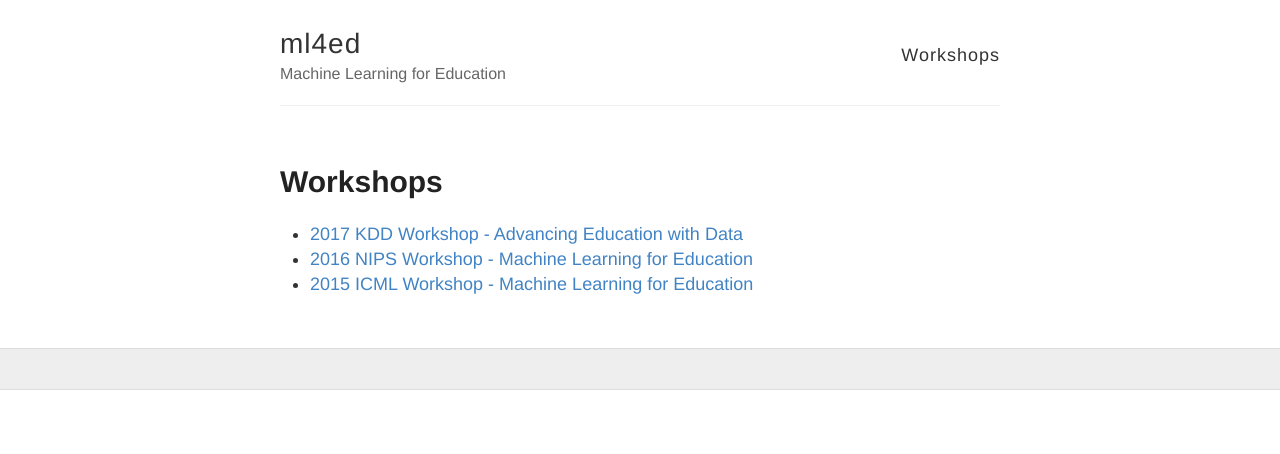
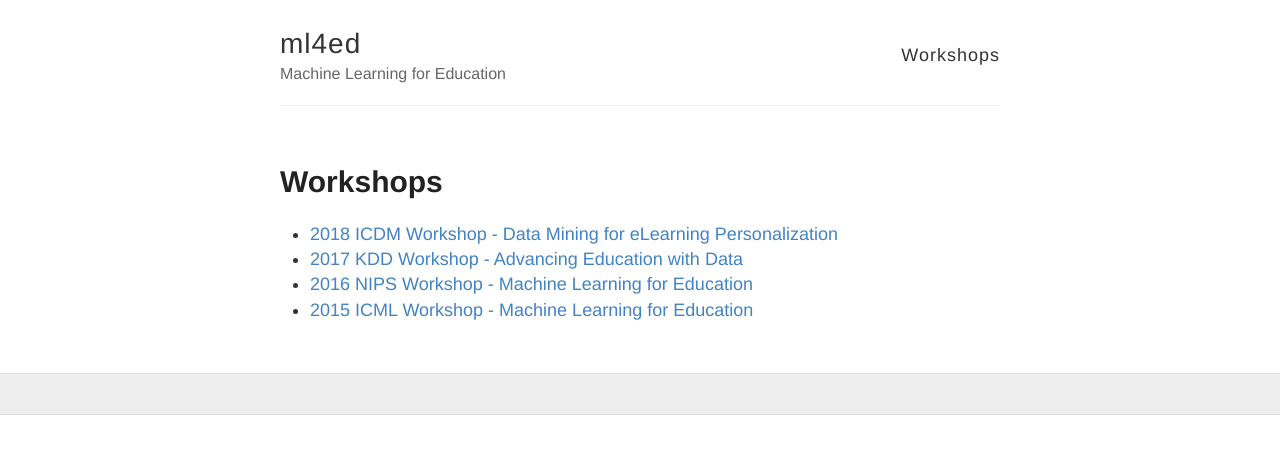
Before and after one commit to ml4ed/ml4ed.github.io, a Jekyll site: the page built from workshops.md, in a window 1280 px wide. Shown: the top 454 px of the page. Built offline with Jekyll 4.4.1, drawn with Linux system fonts in a browser that asks for light colours.

Commit message:
Update workshops.md

```diff
--- a/workshops.md
+++ b/workshops.md
@@ -4,6 +4,7 @@
 permalink: /workshops/
 ---
 
+* [2018 ICDM Workshop - Data Mining for eLearning Personalization](/2018-icdm-workshop/)
 * [2017 KDD Workshop - Advancing Education with Data](/2017-kdd-workshop/)
 * [2016 NIPS Workshop - Machine Learning for Education](/2016-nips-workshop/)
 * [2015 ICML Workshop - Machine Learning for Education](/2015-icml-workshop/)
```
